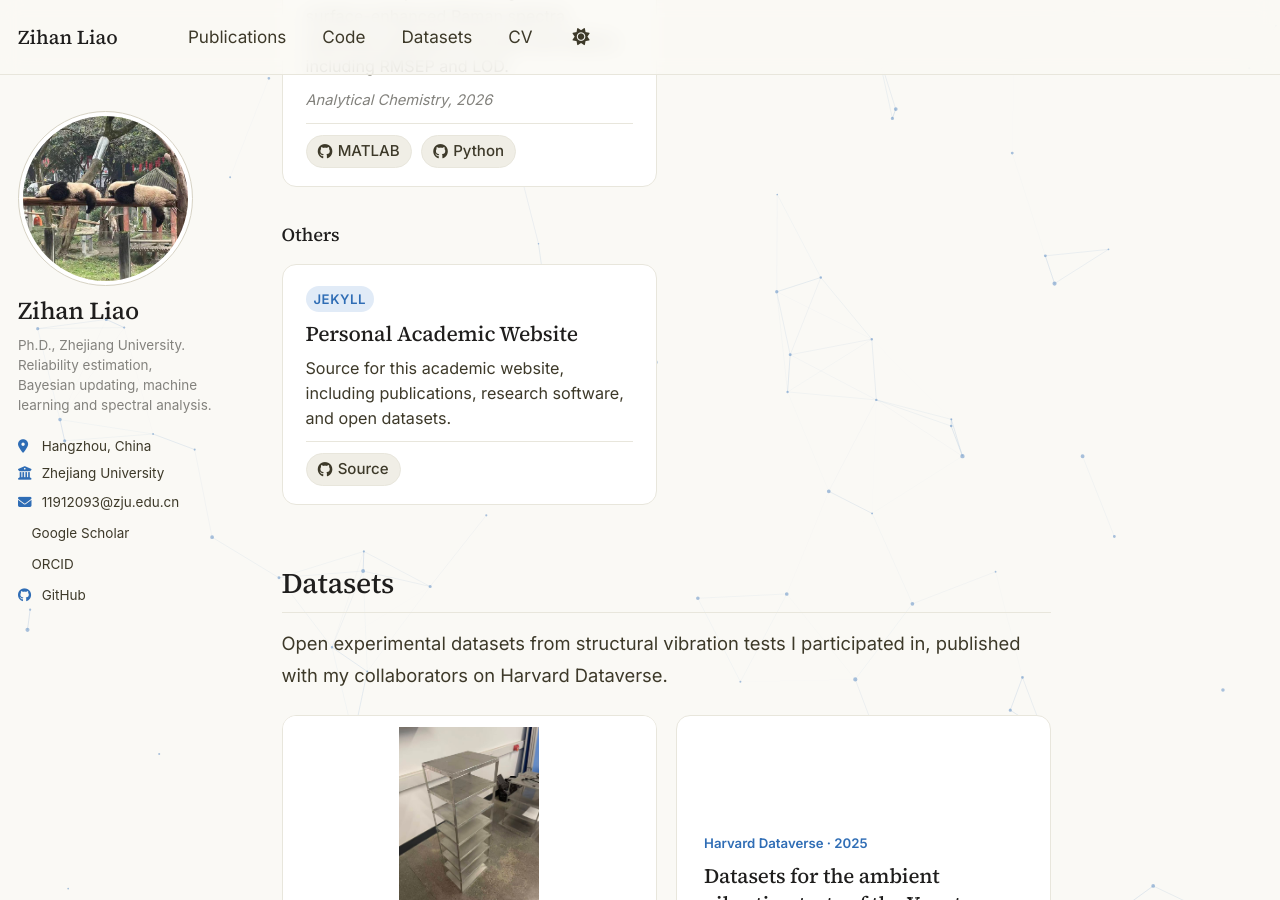
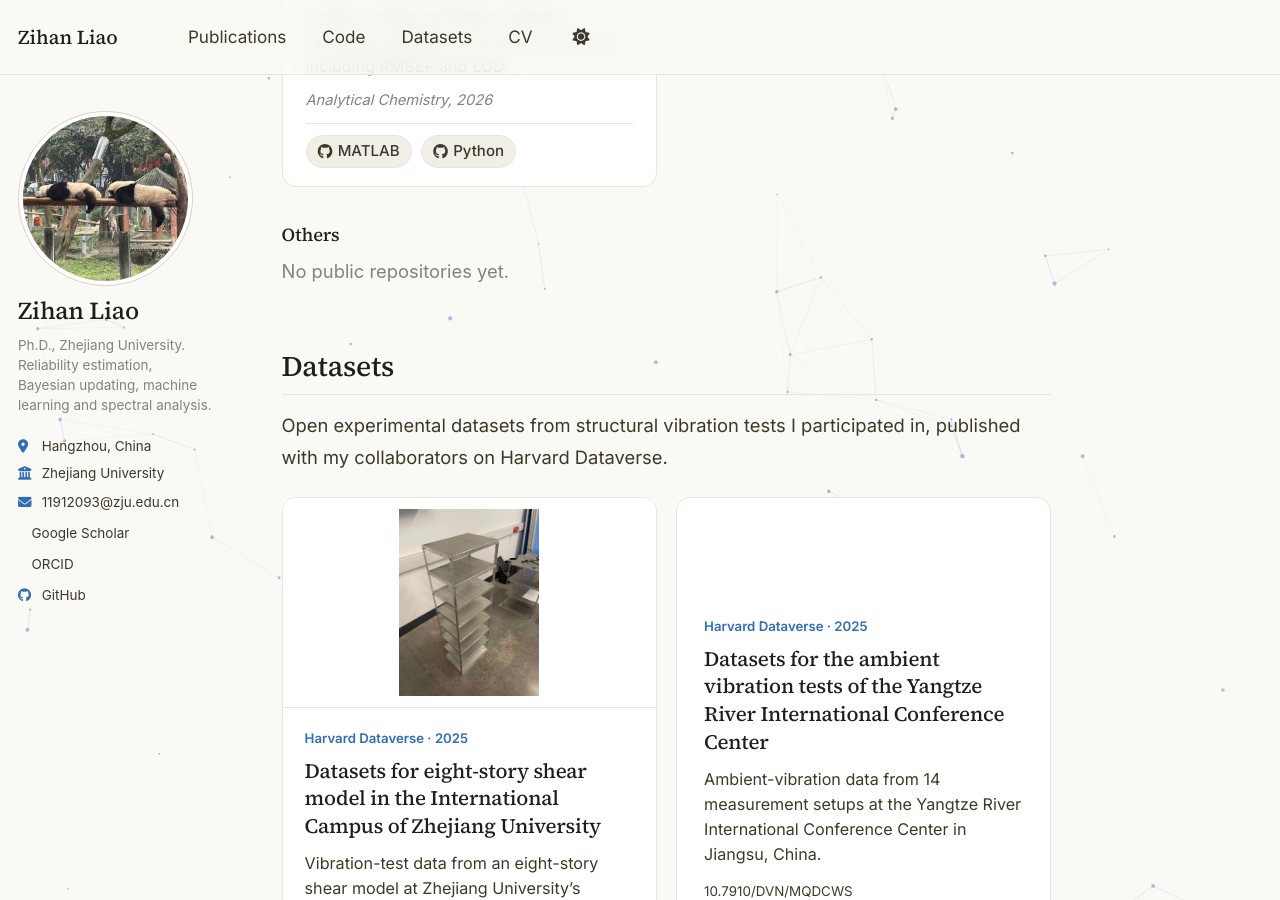
Before and after one commit to ZihanLiao-ZJU/zihanliao-zju.github.io, a Jekyll site: the page built from _pages/about.md, in a window 1280 px wide and 900 px high, scrolled down 6285 px. Built offline with Jekyll 4.4.1, drawn with Linux system fonts in a browser that asks for light colours; a style sheet for code colours, icons or effects is not loaded.

Commit message:
Remove the academic website card from Code
Keep the Others category with an empty tools list.

```diff
--- a/_data/code.yml
+++ b/_data/code.yml
@@ -81,10 +81,4 @@
       repo: ZihanLiao-ZJU/1D-CNN-Assisted-SERS-Quantification-Python
 - id: others
   title: Others
-  tools:
-  - name: Personal Academic Website
-    language: Jekyll
-    description: Source for this academic website, including publications, research software, and open datasets.
-    repositories:
-    - label: Source
-      repo: ZihanLiao-ZJU/zihanliao-zju.github.io
+  tools: []
```
